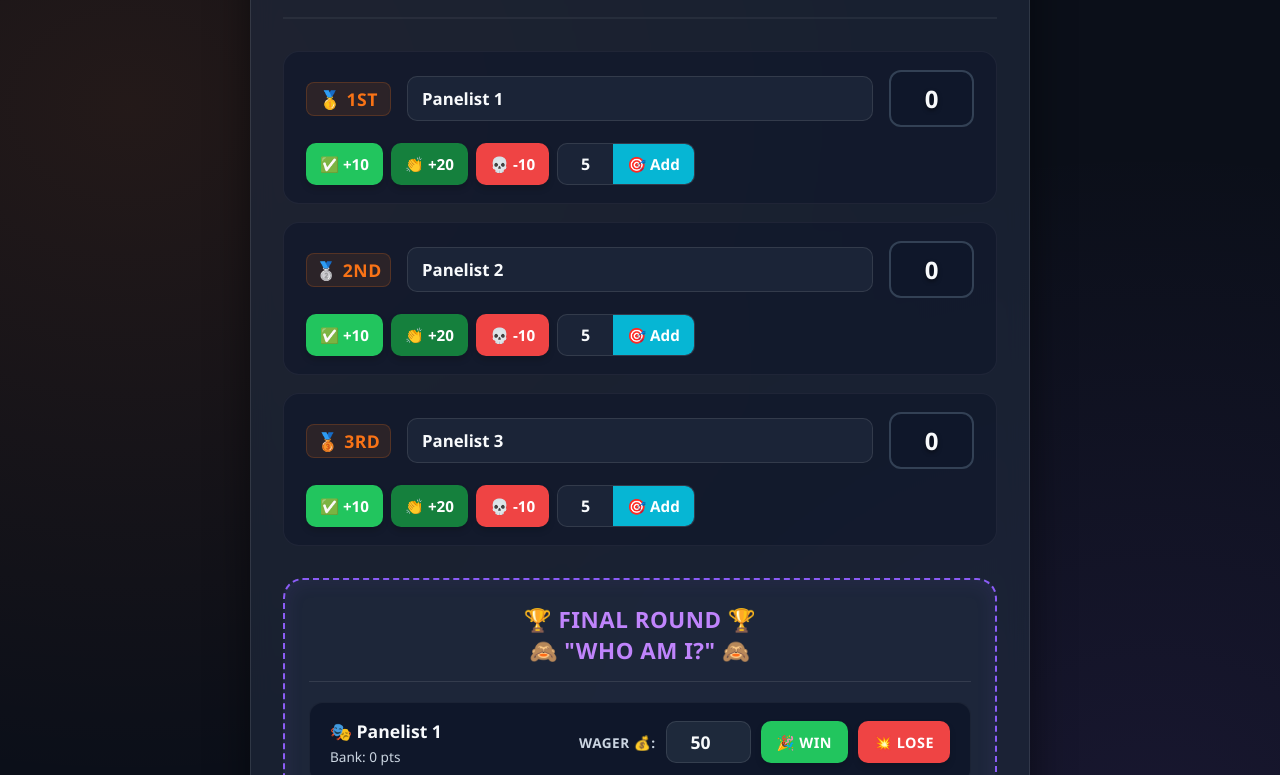
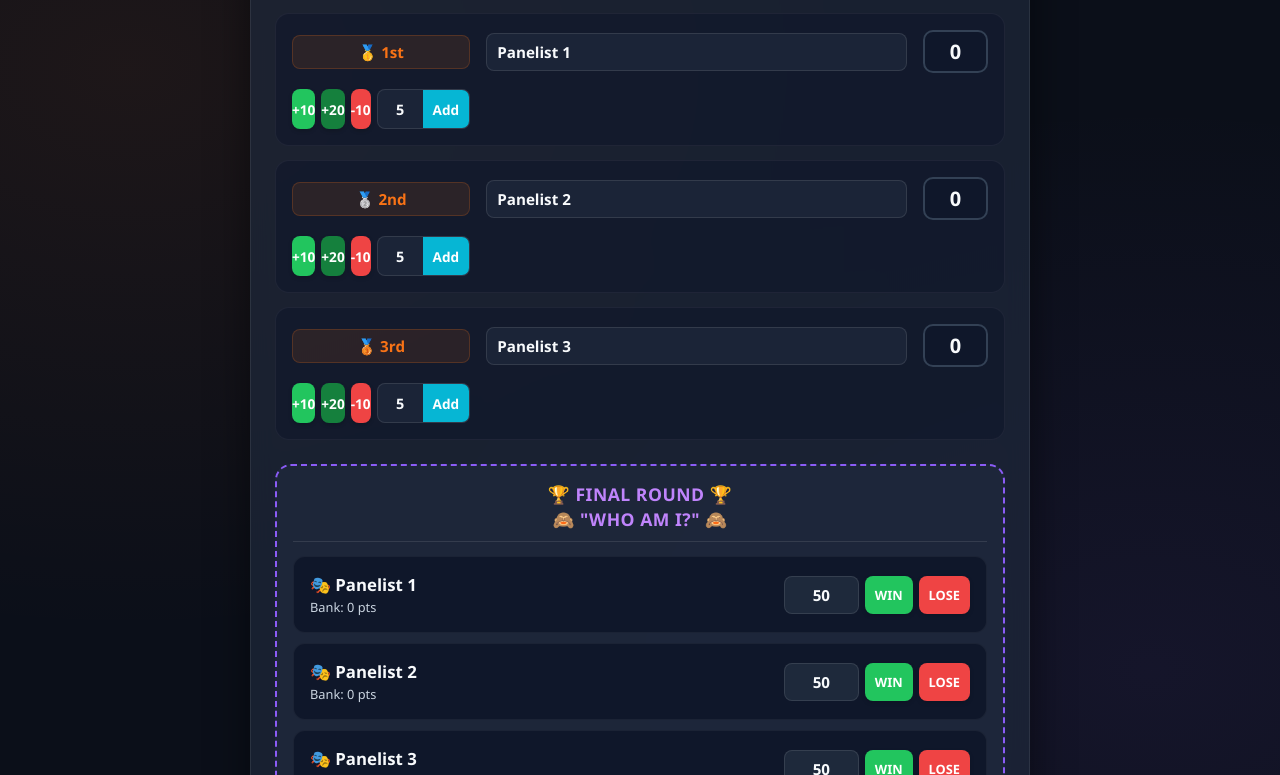
Before and after one commit to z3nax/The-Nation-Wants-to-Guess-SCOREBOARD, a plain HTML site: page index.html in a window 1280 px wide. Shown: the part 132-907 px from the top of the page. Drawn offline with Linux system fonts and the light colour scheme.

Commit message:
Update index.html

```diff
--- a/index.html
+++ b/index.html
@@ -2,7 +2,7 @@
 <html lang="en">
 <head>
     <meta charset="UTF-8">
-    <meta name="viewport" content="width=device-width, initial-scale=1.0">
+    <meta name="viewport" content="width=device-width, initial-scale=1.0, maximum-scale=1.0, user-scalable=no">
     <title>The Nation Wants to Guess - Final Round</title>
     <style>
         :root {
@@ -22,18 +22,19 @@
             margin: 0;
             padding: 0;
             font-family: 'Segoe UI', system-ui, -apple-system, sans-serif;
+            -webkit-tap-highlight-color: transparent;
         }
 
         body {
             background-color: var(--bg-color);
             background-image:
-                radial-gradient(at 10% 20%, rgba(249, 115, 22, 0.1) 0px, transparent 50%),
-                radial-gradient(at 90% 80%, rgba(139, 92, 246, 0.1) 0px, transparent 50%);
+                radial-gradient(at 10% 20%, rgba(249, 115, 22, 0.08) 0px, transparent 50%),
+                radial-gradient(at 90% 80%, rgba(139, 92, 246, 0.08) 0px, transparent 50%);
             color: var(--text-main);
-            padding: 20px;
+            padding: 12px;
             display: flex;
             justify-content: center;
-            align-items: center;
+            align-items: flex-start;
             min-height: 100vh;
         }
 
@@ -42,26 +43,28 @@
             max-width: 780px;
             background: rgba(30, 41, 59, 0.7);
             backdrop-filter: blur(12px);
-            border-radius: 24px;
+            -webkit-backdrop-filter: blur(12px);
+            border-radius: 20px;
             box-shadow: 0 20px 40px rgba(0, 0, 0, 0.5);
-            padding: 32px;
-            border: 1px solid rgba(255, 255, 255, 0.1);
+            padding: 16px;
+            border: 1px solid rgba(255, 255, 255, 0.08);
+            margin: auto 0;
         }
 
         header {
             text-align: center;
-            margin-bottom: 32px;
+            margin-bottom: 20px;
             border-bottom: 2px solid rgba(255, 255, 255, 0.05);
-            padding-bottom: 20px;
+            padding-bottom: 12px;
         }
 
         h1 {
-            font-size: 2.2rem;
+            font-size: 1.5rem;
             color: var(--text-main);
             text-transform: uppercase;
-            letter-spacing: 1.5px;
-            margin-bottom: 6px;
-            text-shadow: 0 0 20px rgba(249, 115, 22, 0.3);
+            letter-spacing: 1px;
+            margin-bottom: 4px;
+            text-shadow: 0 0 15px rgba(249, 115, 22, 0.3);
         }
 
         h1 span {
@@ -70,54 +73,45 @@
 
         p.subtitle {
             color: var(--text-muted);
-            font-size: 1rem;
-            font-weight: 500;
-            letter-spacing: 0.5px;
+            font-size: 0.85rem;
+            font-weight: 600;
+            letter-spacing: 1px;
         }
 
         .panelist-list {
             display: flex;
             flex-direction: column;
-            gap: 18px;
-            margin-bottom: 32px;
+            gap: 14px;
+            margin-bottom: 24px;
         }
 
         .panelist-row {
-            display: flex;
+            display: grid;
+            grid-template-columns: auto 1fr auto;
             align-items: center;
             background: rgba(15, 23, 42, 0.6);
-            padding: 18px 22px;
-            border-radius: 16px;
+            padding: 12px;
+            border-radius: 14px;
             border: 1px solid rgba(255, 255, 255, 0.05);
-            gap: 16px;
-            transition: all 0.3s cubic-bezier(0.4, 0, 0.2, 1);
-            flex-wrap: wrap;
-        }
-
-        .panelist-row:hover {
-            border-color: rgba(249, 115, 22, 0.3);
-            background: rgba(15, 23, 42, 0.8);
-            transform: translateY(-2px);
+            gap: 12px;
+            transition: all 0.2s ease;
         }
 
         .rank {
             font-weight: 800;
-            font-size: 1.1rem;
+            font-size: 0.85rem;
             color: var(--accent-color);
-            min-width: 85px;
-            text-transform: uppercase;
-            letter-spacing: 0.5px;
-            background: rgba(249, 115, 22, 0.1);
-            padding: 4px 8px;
+            padding: 6px 8px;
             border-radius: 8px;
             text-align: center;
+            background: rgba(249, 115, 22, 0.1);
             border: 1px solid rgba(249, 115, 22, 0.2);
+            white-space: nowrap;
         }
 
         .name-input-wrapper {
-            flex: 1;
-            min-width: 150px;
             position: relative;
+            width: 100%;
         }
 
         .name-input {
@@ -125,99 +119,82 @@
             background: rgba(30, 41, 59, 0.8);
             border: 1px solid rgba(255, 255, 255, 0.1);
             color: var(--text-main);
-            padding: 10px 14px;
-            border-radius: 10px;
-            font-size: 1.05rem;
+            padding: 8px 10px;
+            border-radius: 8px;
+            font-size: 0.95rem;
             font-weight: 600;
-            transition: all 0.2s;
+            outline: none;
         }
 
         .name-input:focus {
-            outline: none;
             border-color: var(--accent-color);
-            box-shadow: 0 0 10px rgba(249, 115, 22, 0.2);
             background: rgba(30, 41, 59, 1);
         }
 
         .score-badge {
             background: #0f172a;
-            padding: 10px 20px;
-            border-radius: 12px;
-            font-size: 1.5rem;
+            padding: 6px 12px;
+            border-radius: 10px;
+            font-size: 1.25rem;
             font-weight: 800;
-            min-width: 85px;
+            min-width: 65px;
             text-align: center;
             border: 2px solid #334155;
             color: #f8fafc;
-            text-shadow: 0 2px 4px rgba(0,0,0,0.5);
-            transition: all 0.2s cubic-bezier(0.175, 0.885, 0.32, 1.275);
+            transition: transform 0.2s cubic-bezier(0.175, 0.885, 0.32, 1.275), background-color 0.2s;
         }
 
         .score-badge.pulse-up {
             background: var(--success);
             border-color: #4ade80;
-            transform: scale(1.15);
+            transform: scale(1.1);
         }
 
         .score-badge.pulse-down {
             background: var(--danger);
             border-color: #f87171;
-            transform: scale(1.15);
+            transform: scale(1.1);
         }
 
         .btn-group {
-            display: flex;
-            gap: 8px;
+            grid-column: span 3;
+            display: grid;
+            grid-template-columns: repeat(3, 1fr) auto;
+            gap: 6px;
             align-items: center;
-            flex-wrap: wrap;
+            margin-top: 4px;
         }
 
         button {
             cursor: pointer;
             font-weight: 700;
-            border-radius: 10px;
+            border-radius: 8px;
             border: none;
-            transition: all 0.2s;
-            font-size: 0.95rem;
+            font-size: 0.85rem;
             display: flex;
             align-items: center;
             justify-content: center;
             color: white;
-            padding: 0 14px;
-            box-shadow: 0 4px 6px rgba(0, 0, 0, 0.15);
-        }
-
-        button:hover {
-            transform: translateY(-1px);
-            box-shadow: 0 6px 12px rgba(0, 0, 0, 0.2);
+            height: 40px;
+            box-shadow: 0 2px 4px rgba(0, 0, 0, 0.15);
         }
 
         button:active {
-            transform: scale(0.95);
-        }
-
-        .panelist-row button {
-            height: 42px;
+            transform: scale(0.96);
         }
 
         .btn-plus { background-color: var(--success); }
-        .btn-plus:hover { background-color: #16a34a; }
-
         .btn-plus-20 { background-color: #15803d; }
-        .btn-plus-20:hover { background-color: #166534; }
-
         .btn-minus { background-color: var(--danger); }
-        .btn-minus:hover { background-color: #dc2626; }
 
         .custom-input-group {
             display: flex;
             align-items: center;
             background: rgba(30, 41, 59, 0.8);
             border: 1px solid rgba(255, 255, 255, 0.1);
-            border-radius: 10px;
+            border-radius: 8px;
             overflow: hidden;
-            height: 42px;
-            transition: all 0.2s;
+            height: 40px;
         }
 
         .custom-input-group:focus-within {
@@ -225,13 +202,13 @@
         }
 
         .custom-val-input {
-            width: 55px;
+            width: 45px;
             height: 100%;
             background: transparent;
             border: none;
             color: var(--text-main);
             text-align: center;
-            font-size: 1rem;
+            font-size: 0.9rem;
             font-weight: 700;
             outline: none;
         }
@@ -246,97 +223,95 @@
             background-color: var(--custom-blue);
             height: 100%;
             border-radius: 0;
-            padding: 0 14px;
+            padding: 0 10px;
             box-shadow: none;
         }
-        .btn-custom:hover { background-color: #0891b2; }
 
-        /* "Who Am I?" Final Round Arena styling */
         .final-round-container {
             background: rgba(30, 41, 59, 0.9);
             border: 2px dashed var(--final-purple);
-            border-radius: 20px;
-            padding: 24px;
-            margin-top: 24px;
-            box-shadow: inset 0 0 20px rgba(139, 92, 246, 0.1);
+            border-radius: 16px;
+            padding: 16px;
+            margin-top: 16px;
         }
 
         .final-header {
-            margin-bottom: 20px;
+            margin-bottom: 14px;
             border-bottom: 1px solid rgba(255, 255, 255, 0.1);
-            padding-bottom: 14px;
+            padding-bottom: 10px;
         }
 
         .final-header h2 {
-            font-size: 1.4rem;
+            font-size: 1.1rem;
             color: #c084fc;
             text-transform: uppercase;
             letter-spacing: 0.5px;
-            display: flex;
-            align-items: center;
-            justify-content: center;
-            gap: 8px;
             text-align: center;
             line-height: 1.4;
         }
 
         .wager-row {
-            display: flex;
-            align-items: center;
-            justify-content: space-between;
+            display: grid;
+            grid-template-columns: 1fr auto;
             background: #0f172a;
-            padding: 16px 20px;
-            border-radius: 14px;
-            margin-bottom: 12px;
+            padding: 12px;
+            border-radius: 12px;
+            margin-bottom: 10px;
             gap: 12px;
-            flex-wrap: wrap;
             border: 1px solid rgba(255, 255, 255, 0.05);
+        }
+
+        .wager-row:last-child {
+            margin-bottom: 0;
         }
 
         .wager-name-zone {
             display: flex;
             flex-direction: column;
-            min-width: 140px;
-            flex: 1;
+            justify-content: center;
         }
 
         .wager-name {
             font-weight: 700;
-            font-size: 1.1rem;
+            font-size: 0.95rem;
+            white-space: nowrap;
+            overflow: hidden;
+            text-overflow: ellipsis;
+            max-width: 160px;
         }
 
         .wager-current-bal {
-            font-size: 0.85rem;
+            font-size: 0.8rem;
             color: var(--text-muted);
-            margin-top: 4px;
+            margin-top: 2px;
             font-weight: 500;
         }
 
         .wager-controls {
             display: flex;
             align-items: center;
-            gap: 10px;
-        }
-
-        .wager-label {
-            font-size: 0.85rem;
-            color: var(--text-muted);
-            text-transform: uppercase;
-            font-weight: 700;
-            letter-spacing: 0.5px;
+            gap: 6px;
         }
 
         .wager-input {
-            width: 85px;
-            height: 42px;
+            width: 55px;
+            height: 38px;
             background: #1e293b;
             border: 1px solid rgba(255, 255, 255, 0.1);
             color: var(--text-main);
             text-align: center;
-            border-radius: 10px;
-            font-size: 1.1rem;
+            border-radius: 8px;
+            font-size: 0.95rem;
             font-weight: 800;
             outline: none;
+            -webkit-appearance: none;
+            margin: 0;
+        }
+
+        .wager-input::-webkit-outer-spin-button,
+        .wager-input::-webkit-inner-spin-button {
+            -webkit-appearance: none;
+            margin: 0;
         }
 
         .wager-input:focus {
@@ -344,30 +319,26 @@
         }
 
         .btn-resolve {
-            padding: 0 16px;
-            font-size: 0.9rem;
+            padding: 0 10px;
+            font-size: 0.8rem;
             text-transform: uppercase;
-            letter-spacing: 0.5px;
-            height: 42px;
+            height: 38px;
         }
 
         .btn-resolve.win { background-color: var(--success); }
-        .btn-resolve.win:hover { background-color: #16a34a; }
         .btn-resolve.lose { background-color: var(--danger); }
-        .btn-resolve.lose:hover { background-color: #dc2626; }
 
-        @media (max-width: 680px) {
-            .panelist-row, .wager-row {
-                flex-direction: column;
-                align-items: stretch;
-                text-align: center;
-            }
-            .btn-group, .wager-controls {
-                justify-content: center;
-            }
-            .score-badge {
-                width: 100%;
-            }
+        /* Media Queries for larger viewports to scale up nicely */
+        @media (min-width: 480px) {
+            body { padding: 20px; }
+            .tracker-container { padding: 24px; }
+            h1 { font-size: 2rem; }
+            .panelist-row { padding: 16px; gap: 16px; }
+            .btn-group { grid-column: auto; display: flex; margin-top: 0; }
+            .wager-row { padding: 16px; gap: 16px; }
+            .wager-input { width: 75px; }
+            .wager-name { max-width: none; font-size: 1.05rem; }
+            .rank { font-size: 0.95rem; }
         }
     </style>
 </head>
@@ -379,25 +350,19 @@
         <p class="subtitle">SCOREBOARD</p>
     </header>
 
-    <!-- Main Scoring List (Keeps fixed visual positions) -->
     <div class="panelist-list" id="panelistList">
-        <!-- Rows dynamically injected here -->
-    </div>
+        </div>
 
-    <!-- Active "Who Am I?" Wager Dashboard -->
     <div class="final-round-container">
         <div class="final-header">
             <h2>🏆 FINAL ROUND 🏆<br>🙈 "Who Am I?" 🙈</h2>
         </div>
-
         <div id="wagerList">
-            <!-- Blind Wager rows injected here dynamically -->
-        </div>
+            </div>
     </div>
 </div>
 
 <script>
-    // Panelists stay structurally mapped to their rows
     const panelists = [
         { id: 1, defaultName: "Panelist 1", score: 0 },
         { id: 2, defaultName: "Panelist 2", score: 0 },
@@ -419,13 +384,12 @@
                 </div>
                 <div class="score-badge" id="score-${p.id}">${p.score}</div>
                 <div class="btn-group">
-                    <button class="btn-plus" onclick="adjustScore(${p.id}, 10)">✅ +10</button>
-                    <button class="btn-plus-20" onclick="adjustScore(${p.id}, 20)">👏 +20</button>
-                    <button class="btn-minus" onclick="adjustScore(${p.id}, -10)">💀 -10</button>
-
+                    <button class="btn-plus" onclick="adjustScore(${p.id}, 10)">+10</button>
+                    <button class="btn-plus-20" onclick="adjustScore(${p.id}, 20)">+20</button>
+                    <button class="btn-minus" onclick="adjustScore(${p.id}, -10)">-10</button>
                     <div class="custom-input-group">
                         <input type="number" class="custom-val-input" id="custom-val-${p.id}" value="5" placeholder="pts">
-                        <button class="btn-custom" onclick="addCustomPoints(${p.id})">🎯 Add</button>
+                        <button class="btn-custom" onclick="addCustomPoints(${p.id})">Add</button>
                     </div>
                 </div>
             `;
@@ -474,7 +438,6 @@
         adjustScore(id, amount);
     }
 
-    // Calculates placing tags dynamically without altering structural row positions
     function calculateRanks() {
         const sorted = [...panelists].sort((a, b) => b.score - a.score);
 
@@ -502,10 +465,9 @@
                     <span class="wager-current-bal" id="wager-bal-${p.id}">Bank: ${p.score} pts</span>
                 </div>
                 <div class="wager-controls">
-                    <span class="wager-label">Wager 💰:</span>
                     <input type="number" class="wager-input" id="wager-amount-${p.id}" value="50">
-                    <button class="btn-resolve win" onclick="resolveWager(${p.id}, true)">🎉 Win</button>
-                    <button class="btn-resolve lose" onclick="resolveWager(${p.id}, false)">💥 Lose</button>
+                    <button class="btn-resolve win" onclick="resolveWager(${p.id}, true)">Win</button>
+                    <button class="btn-resolve lose" onclick="resolveWager(${p.id}, false)">Lose</button>
                 </div>
             `;
             wagerList.appendChild(row);
```
